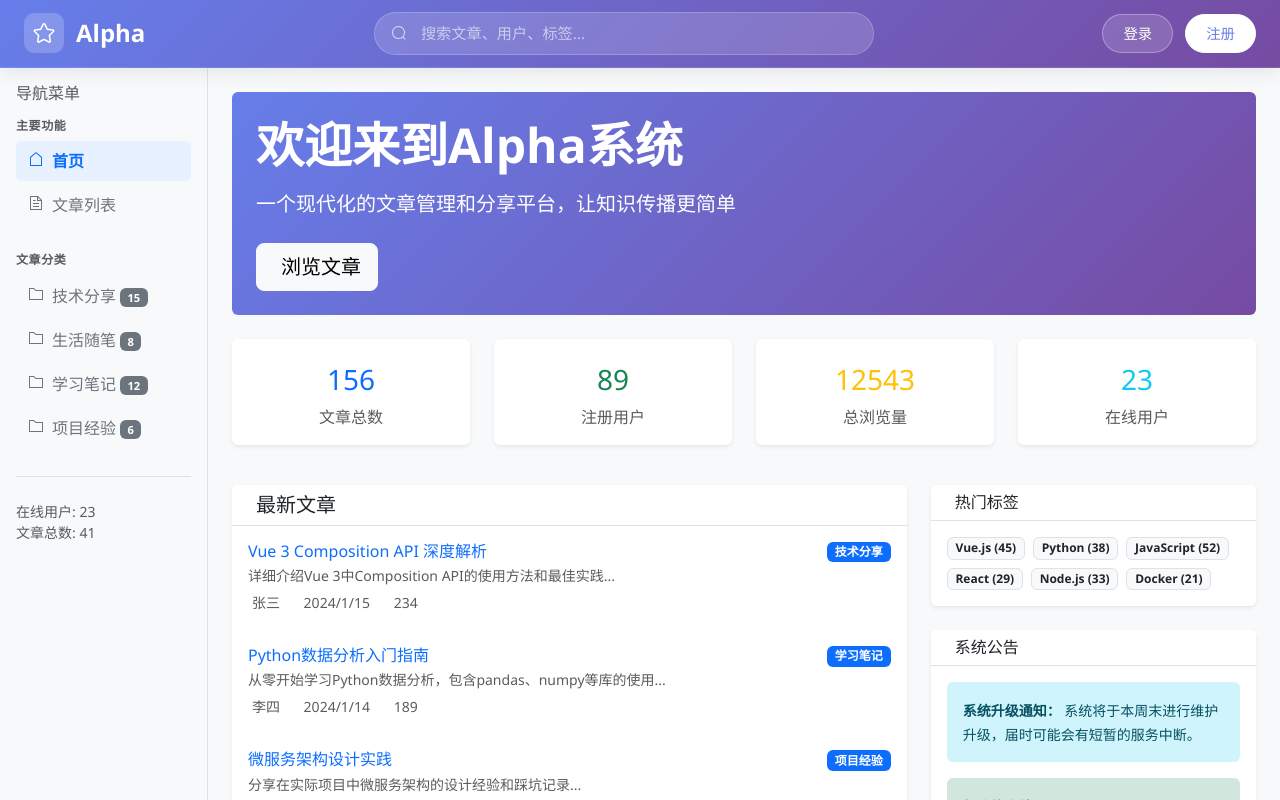
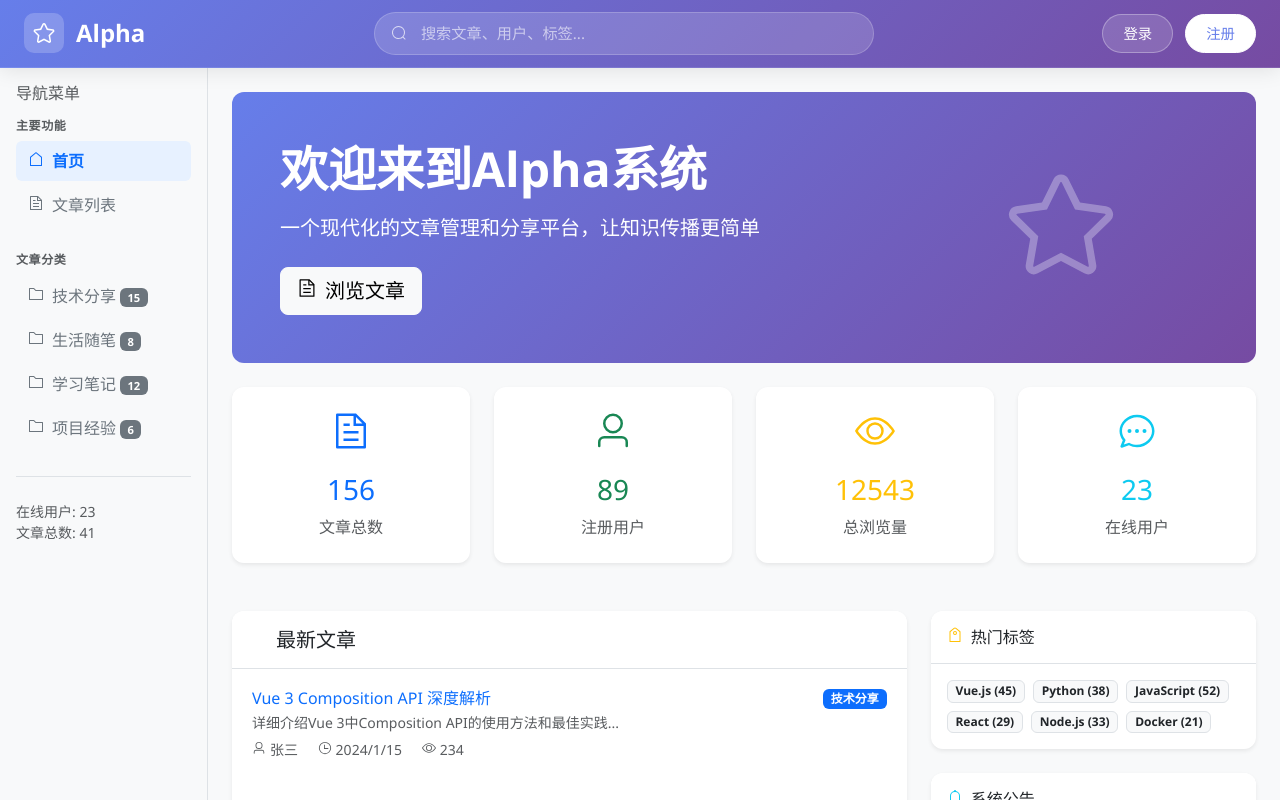
Before and after one commit to Layneliang24/cursor-alpha, a Vue app in the folder frontend/: page / in a window 1280 px wide. Shown: the top 800 px of the page. Built offline with nearby package versions, Linux system fonts and the light colour scheme.

Commit message:
优化: 主界面组件对齐、间距统一、图标修复

```diff
--- a/frontend/src/views/Home.vue
+++ b/frontend/src/views/Home.vue
@@ -1,81 +1,81 @@
 <template>
   <div class="home">
     <!-- 欢迎横幅 -->
-    <div class="hero-section bg-primary text-white rounded mb-4 p-4">
+    <div class="hero-section text-white rounded mb-4 p-5">
       <div class="row align-items-center">
         <div class="col-md-8">
           <h1 class="display-5 fw-bold mb-3">欢迎来到Alpha系统</h1>
           <p class="lead mb-4">一个现代化的文章管理和分享平台，让知识传播更简单</p>
           <div class="d-flex gap-3">
             <router-link to="/articles" class="btn btn-light btn-lg">
-              <i class="el-icon-document me-2"></i>浏览文章
+              <el-icon class="me-2"><Document /></el-icon>浏览文章
             </router-link>
             <router-link to="/articles/create" class="btn btn-outline-light btn-lg" v-if="authStore.isAuthenticated">
-              <i class="el-icon-edit me-2"></i>开始写作
+              <el-icon class="me-2"><Edit /></el-icon>开始写作
             </router-link>
           </div>
         </div>
         <div class="col-md-4 text-center">
-          <i class="el-icon-star-on" style="font-size: 120px; opacity: 0.3;"></i>
+          <el-icon style="font-size: 120px; opacity: 0.3;"><Star /></el-icon>
         </div>
       </div>
     </div>
 
     <!-- 统计卡片 -->
-    <div class="row mb-4">
-      <div class="col-md-3 col-sm-6 mb-3">
-        <div class="card border-0 shadow-sm h-100">
-          <div class="card-body text-center">
-            <div class="text-primary mb-2">
-              <i class="el-icon-document" style="font-size: 2rem;"></i>
+    <div class="row mb-5 g-4">
+      <div class="col-md-3 col-sm-6">
+        <div class="card border-0 shadow-sm h-100 stat-card">
+          <div class="card-body text-center p-4">
+            <div class="text-primary mb-3">
+              <el-icon style="font-size: 2.5rem;"><Document /></el-icon>
             </div>
-            <h3 class="card-title text-primary">{{ stats.totalArticles }}</h3>
-            <p class="card-text text-muted">文章总数</p>
+            <h3 class="card-title text-primary mb-2">{{ stats.totalArticles }}</h3>
+            <p class="card-text text-muted mb-0">文章总数</p>
           </div>
         </div>
       </div>
-      <div class="col-md-3 col-sm-6 mb-3">
-        <div class="card border-0 shadow-sm h-100">
-          <div class="card-body text-center">
-            <div class="text-success mb-2">
-              <i class="el-icon-user" style="font-size: 2rem;"></i>
+      <div class="col-md-3 col-sm-6">
+        <div class="card border-0 shadow-sm h-100 stat-card">
+          <div class="card-body text-center p-4">
+            <div class="text-success mb-3">
+              <el-icon style="font-size: 2.5rem;"><User /></el-icon>
             </div>
-            <h3 class="card-title text-success">{{ stats.totalUsers }}</h3>
-            <p class="card-text text-muted">注册用户</p>
+            <h3 class="card-title text-success mb-2">{{ stats.totalUsers }}</h3>
+            <p class="card-text text-muted mb-0">注册用户</p>
           </div>
         </div>
       </div>
-      <div class="col-md-3 col-sm-6 mb-3">
-        <div class="card border-0 shadow-sm h-100">
-          <div class="card-body text-center">
-            <div class="text-warning mb-2">
-              <i class="el-icon-view" style="font-size: 2rem;"></i>
+      <div class="col-md-3 col-sm-6">
+        <div class="card border-0 shadow-sm h-100 stat-card">
+          <div class="card-body text-center p-4">
+            <div class="text-warning mb-3">
+              <el-icon style="font-size: 2.5rem;"><View /></el-icon>
             </div>
-            <h3 class="card-title text-warning">{{ stats.totalViews }}</h3>
-            <p class="card-text text-muted">总浏览量</p>
+            <h3 class="card-title text-warning mb-2">{{ stats.totalViews }}</h3>
+            <p class="card-text text-muted mb-0">总浏览量</p>
           </div>
         </div>
       </div>
-      <div class="col-md-3 col-sm-6 mb-3">
-        <div class="card border-0 shadow-sm h-100">
-          <div class="card-body text-center">
-            <div class="text-info mb-2">
-              <i class="el-icon-chat-dot-round" style="font-size: 2rem;"></i>
+      <div class="col-md-3 col-sm-6">
+        <div class="card border-0 shadow-sm h-100 stat-card">
+          <div class="card-body text-center p-4">
+            <div class="text-info mb-3">
+              <el-icon style="font-size: 2.5rem;"><ChatDotRound /></el-icon>
             </div>
-            <h3 class="card-title text-info">{{ stats.onlineUsers }}</h3>
-            <p class="card-text text-muted">在线用户</p>
+            <h3 class="card-title text-info mb-2">{{ stats.onlineUsers }}</h3>
+            <p class="card-text text-muted mb-0">在线用户</p>
           </div>
         </div>
       </div>
     </div>
 
     <!-- 最新文章 -->
-    <div class="row">
+    <div class="row g-4">
       <div class="col-lg-8">
-        <div class="card border-0 shadow-sm">
-          <div class="card-header bg-white border-bottom">
+        <div class="card border-0 shadow-sm h-100">
+          <div class="card-header bg-white border-bottom py-3">
             <h5 class="card-title mb-0">
-              <i class="el-icon-hot me-2 text-danger"></i>最新文章
+              <el-icon class="me-2 text-danger"><Hot /></el-icon>最新文章
             </h5>
           </div>
           <div class="card-body p-0">
@@ -94,9 +94,9 @@
                     </h6>
                     <p class="mb-1 text-muted small">{{ article.summary }}</p>
                     <small class="text-muted">
-                      <i class="el-icon-user me-1"></i>{{ article.author }}
-                      <i class="el-icon-time ms-3 me-1"></i>{{ formatDate(article.created_at) }}
-                      <i class="el-icon-view ms-3 me-1"></i>{{ article.views }}
+                      <el-icon class="me-1"><User /></el-icon>{{ article.author }}
+                      <el-icon class="ms-3 me-1"><Clock /></el-icon>{{ formatDate(article.created_at) }}
+                      <el-icon class="ms-3 me-1"><View /></el-icon>{{ article.views }}
                     </small>
                   </div>
                   <span class="badge bg-primary ms-3">{{ article.category }}</span>
@@ -110,10 +110,10 @@
       <!-- 热门标签和公告 -->
       <div class="col-lg-4">
         <!-- 热门标签 -->
-        <div class="card border-0 shadow-sm mb-4">
-          <div class="card-header bg-white border-bottom">
+        <div class="card border-0 shadow-sm mb-4 h-auto">
+          <div class="card-header bg-white border-bottom py-3">
             <h6 class="card-title mb-0">
-              <i class="el-icon-price-tag me-2 text-warning"></i>热门标签
+              <el-icon class="me-2 text-warning"><PriceTag /></el-icon>热门标签
             </h6>
           </div>
           <div class="card-body">
@@ -131,10 +131,10 @@
         </div>
 
         <!-- 系统公告 -->
-        <div class="card border-0 shadow-sm">
-          <div class="card-header bg-white border-bottom">
+        <div class="card border-0 shadow-sm h-auto">
+          <div class="card-header bg-white border-bottom py-3">
             <h6 class="card-title mb-0">
-              <i class="el-icon-bell me-2 text-info"></i>系统公告
+              <el-icon class="me-2 text-info"><Bell /></el-icon>系统公告
             </h6>
           </div>
           <div class="card-body">
@@ -160,6 +160,7 @@
 <script setup>
 import { ref, onMounted } from 'vue'
 import { useAuthStore } from '@/stores/auth'
+import { Document, Edit, Star, User, View, ChatDotRound, Hot, Clock, PriceTag, Bell } from '@element-plus/icons-vue'
 
 const authStore = useAuthStore()
 
@@ -223,19 +224,50 @@ onMounted(() => {
 </script>
 
 <style scoped>
+.home {
+  padding: 0;
+}
+
 .hero-section {
   background: linear-gradient(135deg, #667eea 0%, #764ba2 100%);
+  border-radius: 12px !important;
+}
+
+.stat-card {
+  transition: all 0.3s ease;
+  border-radius: 12px;
+}
+
+.stat-card:hover {
+  transform: translateY(-4px);
+  box-shadow: 0 8px 25px rgba(0,0,0,0.15) !important;
 }
 
 .card {
-  transition: transform 0.2s ease-in-out;
+  border-radius: 12px;
+  transition: all 0.3s ease;
 }
 
 .card:hover {
   transform: translateY(-2px);
+  box-shadow: 0 6px 20px rgba(0,0,0,0.1) !important;
+}
+
+.list-group-item {
+  padding: 1.25rem !important;
+  transition: background-color 0.2s ease;
 }
 
 .list-group-item:hover {
   background-color: #f8f9fa;
 }
+
+.card-header {
+  border-radius: 12px 12px 0 0 !important;
+}
+
+.row.g-4 {
+  --bs-gutter-x: 1.5rem;
+  --bs-gutter-y: 1.5rem;
+}
 </style>
```
Also changed, not shown: 1 other file (tests, documents, lock files or other folders).
